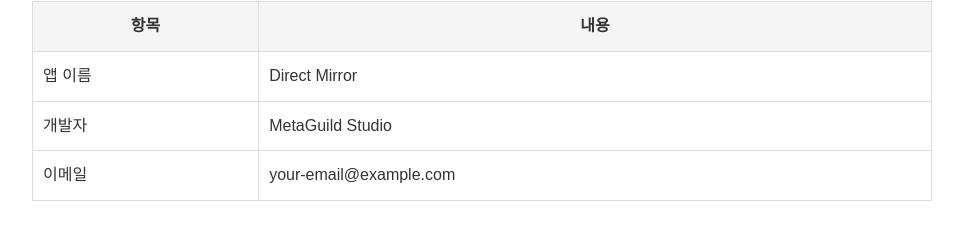
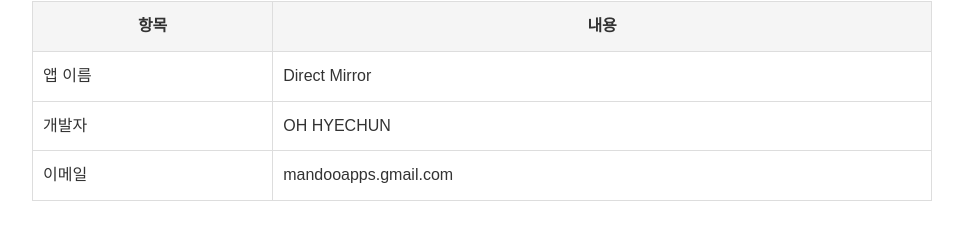
Before and after one commit to mandoo71/direct-mirror-policy, a plain HTML site: page privacy.html in a window 1280 px wide. Shown: the part 1585-1830 px from the top of the page, without its empty margins (158-1121 px from the left). Drawn offline with Linux system fonts and the light colour scheme.

Commit message:
Update privacy.html

```diff
--- a/privacy.html
+++ b/privacy.html
@@ -131,11 +131,11 @@
 </tr>
 <tr>
 <td>개발자</td>
-<td>MetaGuild Studio</td>
+<td>OH HYECHUN</td>
 </tr>
 <tr>
 <td>이메일</td>
-<td>your-email@example.com</td>
+<td>mandooapps.gmail.com</td>
 </tr>
 </table>
 
```
